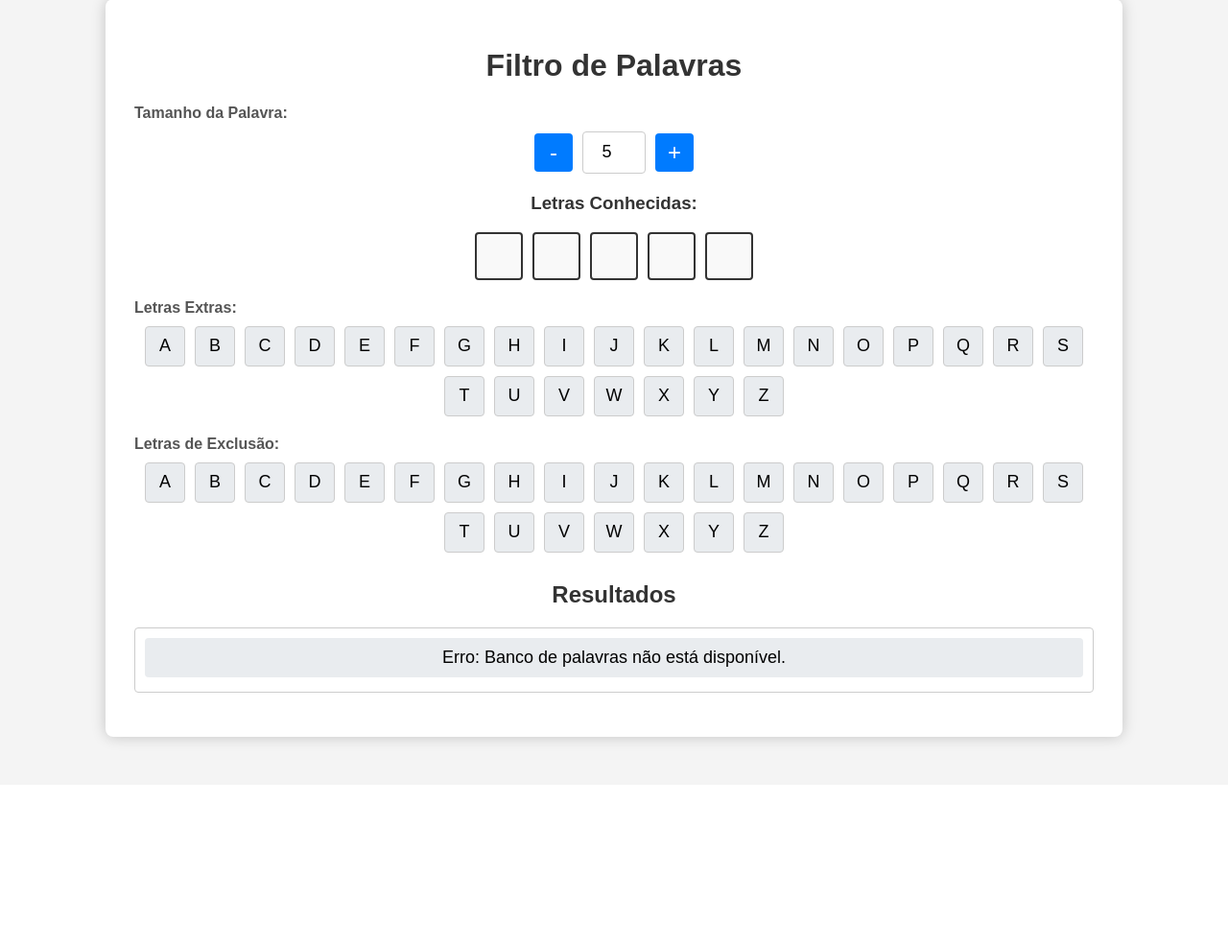
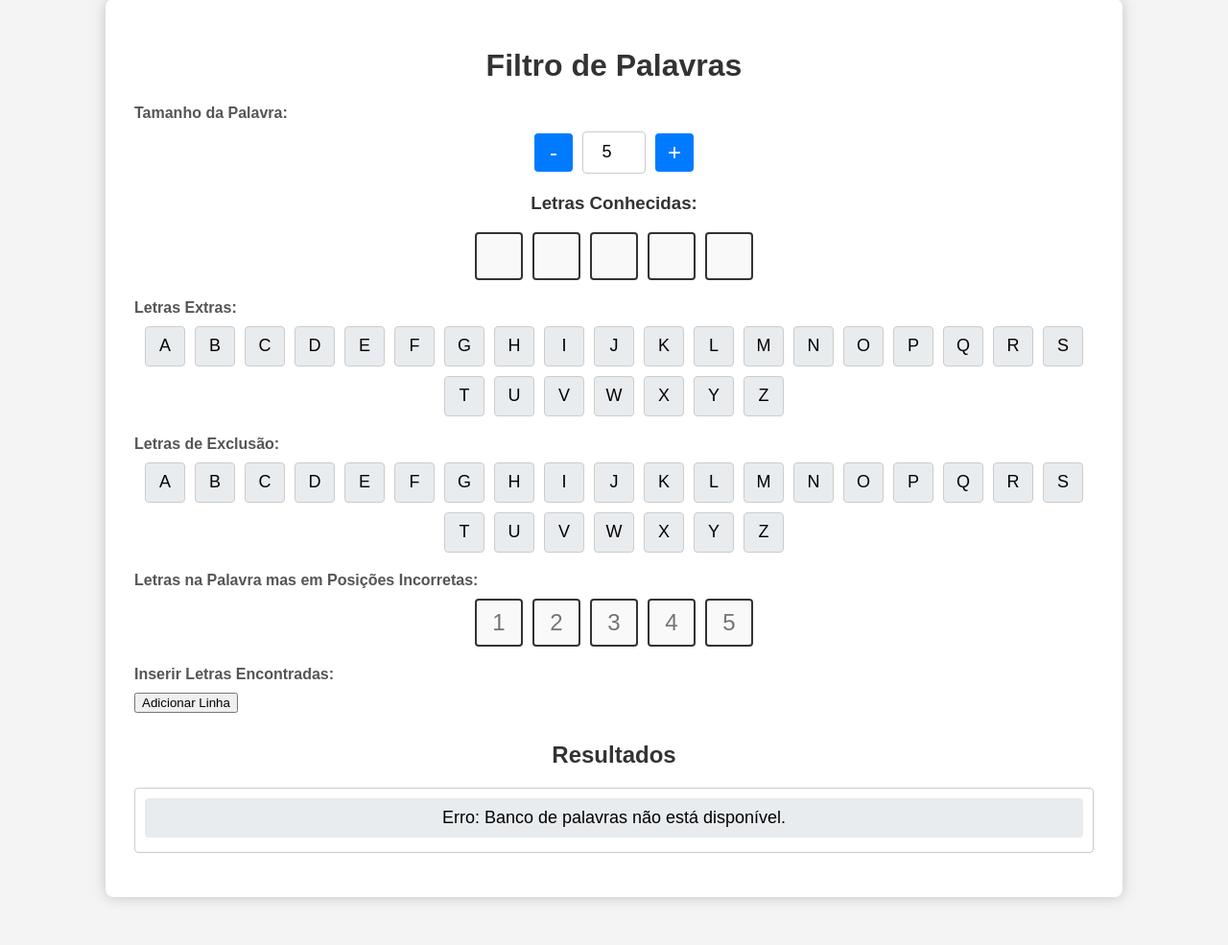
Before and after one commit to LuanFaedo/caca_palavras_binance, a Flask app: page / in a window 1280 px wide. Shown: the part 51-1036 px from the top of the page at 96% size. Before the commit the page ends 832 px from the top, so only its background shows below. Run offline with Flask 3, Linux system fonts and the light colour scheme.

Commit message:
Adicionando novas mudan

```diff
--- a/app.py
+++ b/app.py
@@ -3,7 +3,6 @@
 import os
 
 app = Flask(__name__)
-
 CORS(app)  # Permitir CORS para todas as rotas
 
 def carregar_palavras_arquivo(caminho_arquivo: str):
@@ -13,7 +12,7 @@
         palavras = [linha.strip().lower() for linha in f if linha.strip()]
     return palavras
 
-def filtrar_palavras(palavras_db, letras_posicionadas, letras_extras, letras_exclusao, letras_encontradas, tamanho_palavra):
+def filtrar_palavras(palavras_db, letras_posicionadas, letras_extras, letras_exclusao, letras_encontradas, letras_incorretas, tamanho_palavra):
     resultado = []
 
     for palavra in palavras_db:
@@ -69,6 +68,21 @@
         if not encaixa_encontradas:
             continue
 
+        # 6) Verificar letras em posições incorretas
+        encaixa_incorretas = True
+        for item in letras_incorretas:
+            letra = item.get("letra", "").lower()
+            posicao = item.get("posicao")
+            if posicao is None or posicao < 0 or posicao >= tamanho_palavra:
+                encaixa_incorretas = False
+                break
+            if palavra[posicao] == letra:
+                encaixa_incorretas = False
+                break
+
+        if not encaixa_incorretas:
+            continue
+
         resultado.append(palavra)
 
     return resultado
@@ -96,6 +110,7 @@
     letras_extras = data.get("letras_extras", [])
     letras_exclusao = data.get("letras_exclusao", [])
     letras_encontradas = data.get("letras_encontradas", [])
+    letras_incorretas = data.get("letras_incorretas", [])
 
     # Validações básicas
     if not isinstance(tamanho_palavra, int) or tamanho_palavra <= 0:
@@ -104,8 +119,9 @@
     if (not isinstance(letras_posicionadas, list) or
         not isinstance(letras_extras, list) or
         not isinstance(letras_exclusao, list) or
-        not isinstance(letras_encontradas, list)):
-        return jsonify({"erro": "letras_posicionadas, letras_extras, letras_exclusao e letras_encontradas devem ser listas."}), 400
+        not isinstance(letras_encontradas, list) or
+        not isinstance(letras_incorretas, list)):
+        return jsonify({"erro": "letras_posicionadas, letras_extras, letras_exclusao, letras_encontradas e letras_incorretas devem ser listas."}), 400
 
     # Filtrar palavras
     candidatas = filtrar_palavras(
@@ -114,6 +130,7 @@
         letras_extras=letras_extras,
         letras_exclusao=letras_exclusao,
         letras_encontradas=letras_encontradas,
+        letras_incorretas=letras_incorretas,
         tamanho_palavra=tamanho_palavra
     )
 
@@ -127,4 +144,4 @@
     return render_template("index.html")
 
 if __name__ == "__main__":
-   app.run(debug=True)
+    app.run(debug=True)
--- a/static/css/styles.css
+++ b/static/css/styles.css
@@ -152,3 +152,38 @@
     text-align: center;
     font-size: 18px;
 }
+
+/* ...existing code... */
+
+#letras-incorretas-container {
+    display: flex;
+    gap: 10px;
+    justify-content: center;
+    flex-wrap: wrap;
+    margin-top: 10px;
+}
+
+.letras-incorretas-item {
+    width: 50px;
+    height: 50px;
+}
+
+.letras-incorretas-item input[type="text"] {
+    width: 100%;
+    height: 100%;
+    text-align: center;
+    font-size: 24px;
+    text-transform: uppercase;
+    border: 2px solid #333;
+    border-radius: 4px;
+    box-sizing: border-box;
+    background-color: #f9f9f9;
+    transition: border-color 0.3s ease, background-color 0.3s ease;
+}
+
+.letras-incorretas-item input[type="text"]:focus {
+    border-color: #007bff;
+    background-color: #e9f5ff;
+}
+
+/* ...existing code... */
--- a/static/js/scripts.js
+++ b/static/js/scripts.js
@@ -10,6 +10,7 @@
     const adicionarLetrasEncontradasButton = document.getElementById("adicionar-letras-encontradas");
     const palavrasList = document.getElementById("palavras-list");
     const totalP = document.getElementById("total");
+    const letrasIncorretasContainer = document.getElementById("letras-incorretas-container");
 
     // Conjuntos e arrays para armazenar dados
     let letrasExtrasSelecionadas = new Set();
@@ -149,6 +150,24 @@
     }
 
     /**
+     * Atualiza os campos de letras em posições incorretas
+     */
+    function atualizarLetrasIncorretas(tamanho) {
+        letrasIncorretasContainer.innerHTML = '';
+        for (let i = 0; i < tamanho; i++) {
+            const div = document.createElement('div');
+            div.className = 'letras-incorretas-item';
+            const input = document.createElement('input');
+            input.type = 'text';
+            input.maxLength = 1;
+            input.placeholder = (i + 1).toString();
+            input.addEventListener("input", debounce(filtrarPalavras, 300));
+            div.appendChild(input);
+            letrasIncorretasContainer.appendChild(div);
+        }
+    }
+
+    /**
      * Coleta dados e faz a filtragem via POST em /filtrar
      */
     function filtrarPalavras() {
@@ -175,12 +194,18 @@
         const letrasExclusao = Array.from(letrasExclusaoSelecionadas);
         const letrasEncontradas = letrasEncontradasSelecionadas.map(set => Array.from(set));
 
+        // Letras em posições incorretas
+        const letrasIncorretas = Array.from(document.querySelectorAll('#letras-incorretas-container input')).map((input, index) => {
+            return { letra: input.value, posicao: index };
+        }).filter(item => item.letra !== '');
+
         const payload = {
             "tamanho_palavra": tamanhoPalavra,
             "letras_posicionadas": letrasPosicionadas,
             "letras_extras": letrasExtras,
             "letras_exclusao": letrasExclusao,
-            "letras_encontradas": letrasEncontradas
+            "letras_encontradas": letrasEncontradas,
+            "letras_incorretas": letrasIncorretas
         };
 
         fetch("/filtrar", {
@@ -217,14 +242,13 @@
         });
     }
 
-
-
     // Botões de incrementar/decrementar
     incrementarButton.addEventListener("click", function() {
         let valorAtual = parseInt(tamanhoPalavraInput.value);
         if (isNaN(valorAtual)) valorAtual = 0;
         tamanhoPalavraInput.value = valorAtual + 1;
         gerarInputs(valorAtual + 1);
+        atualizarLetrasIncorretas(valorAtual + 1);
     });
 
     decrementarButton.addEventListener("click", function() {
@@ -232,6 +256,7 @@
         if (isNaN(valorAtual) || valorAtual <= 1) return;
         tamanhoPalavraInput.value = valorAtual - 1;
         gerarInputs(valorAtual - 1);
+        atualizarLetrasIncorretas(valorAtual - 1);
     });
 
     // Redesenhar inputs quando muda o tamanho
@@ -244,10 +269,12 @@
             return;
         }
         gerarInputs(tamanho);
+        atualizarLetrasIncorretas(tamanho);
     }, 300));
 
     // Inicialização
     criarTecladoVirtual(tecladoVirtualExtras, letrasExtrasSelecionadas);
     criarTecladoVirtual(tecladoVirtualExclusao, letrasExclusaoSelecionadas);
     gerarInputs(parseInt(tamanhoPalavraInput.value) || 5);
+    atualizarLetrasIncorretas(parseInt(tamanhoPalavraInput.value) || 5);
 });
--- a/templates/index.html
+++ b/templates/index.html
@@ -39,6 +39,18 @@
                 <div id="teclado-virtual-exclusao"></div>
             </div>
 
+            <!-- Letras na Palavra mas em Posições Incorretas -->
+            <div class="form-group">
+                <label for="letras_incorretas">Letras na Palavra mas em Posições Incorretas:</label>
+                <div id="letras-incorretas-container"></div>
+            </div>
+
+            <!-- Inserir Letras Encontradas -->
+            <div class="form-group">
+                <label>Inserir Letras Encontradas:</label>
+                <button type="button" id="adicionar-letras-encontradas">Adicionar Linha</button>
+                <div id="letras-encontradas-container"></div>
+            </div>
         </form>
 
         <!-- Resultados -->
```
Also changed, not shown: public/index.html (deleted, +0 -53 lines), versel.json (added, +15 -0 lines), static/js/service-worker.js (indentation only), static/manifest.json.
